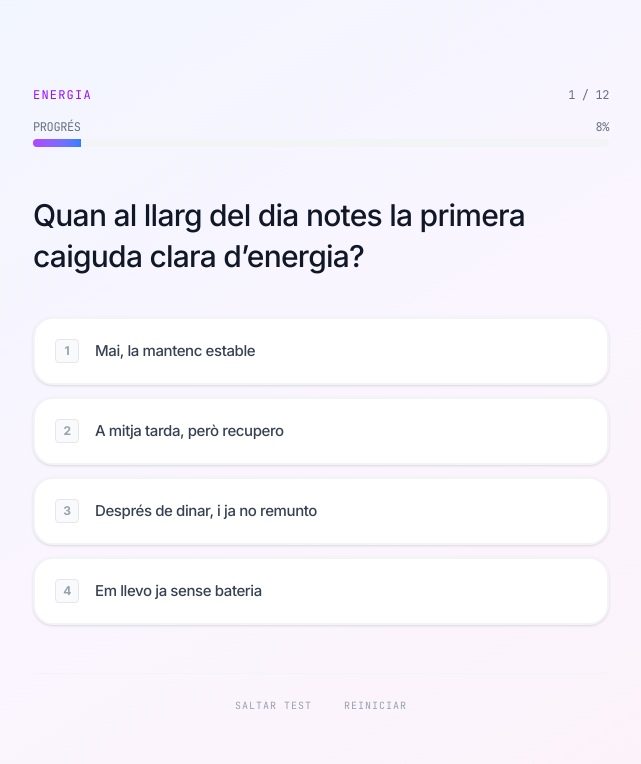
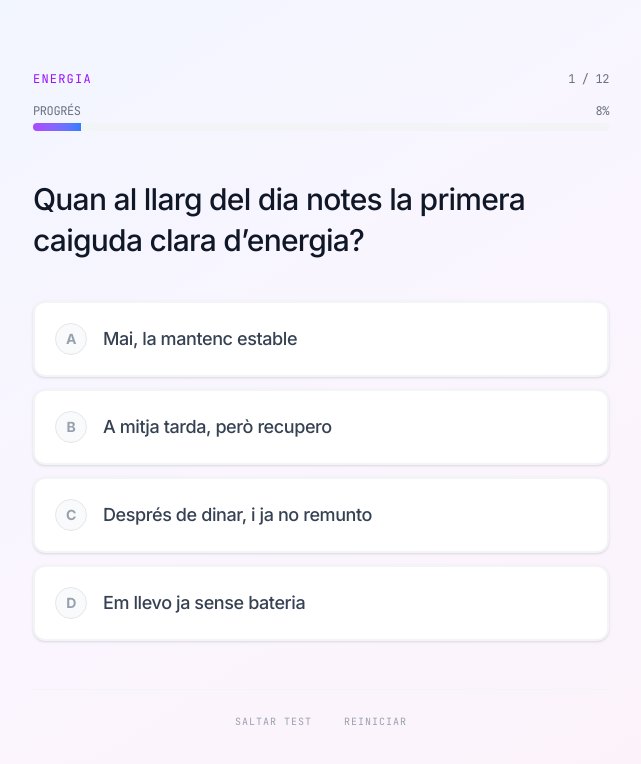
Before and after one commit to sergicas/arrel, a React (Vite) app: page /diagnosis in a window 1280 px wide. Shown: the top 764 px of the page, without its empty margins (319-960 px from the left). Built offline with nearby package versions, Linux system fonts and the light colour scheme; no server answers.

Commit message:
UX: Implemented visual feedback delay in Diagnosis

```diff
--- a/src/pages/Diagnosis.jsx
+++ b/src/pages/Diagnosis.jsx
@@ -94,8 +94,13 @@ const Diagnosis = () => {
     };
 
     const [answers, setAnswers] = useState([]);
+    const [selectedOption, setSelectedOption] = useState(null);
 
     const handleAnswer = (score, variable, answerIndex) => {
+        setSelectedOption(answerIndex);
+
+        // DELAY FOR VISUAL FEEDBACK
+        setTimeout(() => {
             const newScores = { ...scores, [variable]: (scores[variable] || 0) + score };
             setScores(newScores);
 
@@ -144,6 +149,8 @@ const Diagnosis = () => {
                     navigate('/resultats');
                 }, 3000); // 3 seconds delay
             }
+            setSelectedOption(null);
+        }, 350);
     };
 
     const handleBack = () => {
@@ -283,12 +290,26 @@ const Diagnosis = () => {
                                 <button
                                     key={idx}
                                     onClick={() => handleAnswer(option.score, currentQuestion.variable, idx)}
-                                    className="group flex items-center p-5 rounded-lg border-2 border-gray-100 bg-white shadow-sm hover:shadow-md hover:border-purple-200 text-left transition-all duration-200 active:scale-[0.99]"
+                                    disabled={selectedOption !== null}
+                                    className={`group flex items-center p-5 rounded-xl border-2 text-left transition-all duration-200 active:scale-[0.98]
+                                        ${selectedOption === idx
+                                            ? 'border-purple-600 bg-purple-50 ring-4 ring-purple-100 shadow-lg z-10'
+                                            : 'border-gray-100 bg-white shadow-sm hover:shadow-md hover:border-purple-200 opacity-100'
+                                        }
+                                        ${selectedOption !== null && selectedOption !== idx ? 'opacity-50 blur-[0.5px]' : ''}
+                                    `}
                                 >
-                                    <span className="flex items-center justify-center w-6 h-6 mr-4 text-xs font-bold text-gray-400 border border-gray-200 rounded group-hover:border-purple-300 group-hover:text-purple-600 bg-gray-50 group-hover:bg-purple-50 transition-colors">
-                                        {idx + 1}
+                                    <span className={`flex items-center justify-center w-8 h-8 mr-4 text-sm font-bold border rounded-lg transition-colors
+                                        ${selectedOption === idx
+                                            ? 'bg-purple-600 border-purple-600 text-white'
+                                            : 'text-gray-400 border-gray-200 bg-gray-50 group-hover:bg-purple-50 group-hover:border-purple-300 group-hover:text-purple-600'
+                                        }
+                                    `}>
+                                        {['A', 'B', 'C', 'D'][idx]}
                                     </span>
-                                    <span className="flex-1 font-medium text-[15px] text-gray-700 group-hover:text-gray-900 transition-colors">
+                                    <span className={`flex-1 font-medium text-lg transition-colors
+                                        ${selectedOption === idx ? 'text-purple-900' : 'text-gray-700 group-hover:text-gray-900'}
+                                    `}>
                                         {option.label}
                                     </span>
                                 </button>
```
Also changed, not shown: 1 other file (tests, documents, lock files or other folders). Lines whose indentation alone changed are shown as unchanged.
